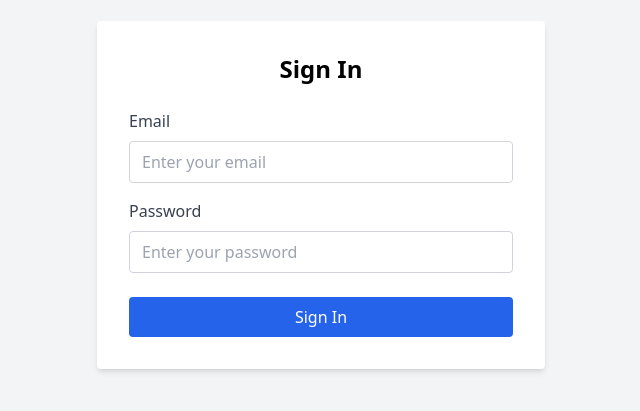
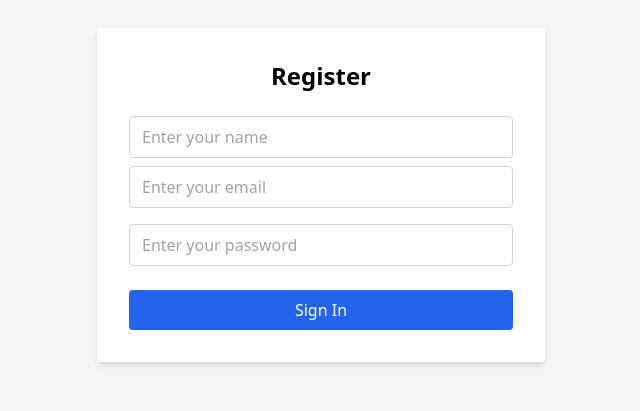
Before and after one commit to irisakellia/ST_PLANNER, a React (Vite) app: page /signin in a window 1280 px wide. Shown: the part 205-616 px from the top of the page, without its empty margins (319-959 px from the left). Built offline with nearby package versions, Linux system fonts and the light colour scheme.

Commit message:
[adding]

```diff
--- a/src/Signin.jsx
+++ b/src/Signin.jsx
@@ -2,12 +2,23 @@ import React from 'react';
 
 const Signin = () => {
   return (
+    <>
+
     <div className="flex items-center justify-center min-h-screen bg-gray-100">
-      <div className="bg-white p-8 rounded shadow-md w-full max-w-md">
-        <h2 className="text-2xl font-bold mb-6 text-center">Sign In</h2>
+         <div className="bg-white p-8 rounded shadow-md w-full max-w-md">
+        <h2 className="text-2xl font-bold mb-6 text-center">Register </h2>
         <form>
           <div className="mb-4">
-            <label htmlFor="email" className="block text-gray-700 mb-2">Email</label>
+            <label htmlFor="name" className="block text-gray-700 mb-2"></label>
+            <input
+              type="text"
+              id="name"
+              name="name"
+              className="w-full px-3 py-2 border border-gray-300 rounded"
+              placeholder="Enter your name"
+              required
+            />
+            <label htmlFor="email" className="block text-gray-700 mb-2"></label>
             <input
               type="email"
               id="email"
@@ -18,7 +29,7 @@ const Signin = () => {
             />
           </div>
           <div className="mb-6">
-            <label htmlFor="password" className="block text-gray-700 mb-2">Password</label>
+            <label htmlFor="password" className="block text-gray-700 mb-2"></label>
             <input
               type="password"
               id="password"
@@ -37,6 +48,7 @@ const Signin = () => {
         </form>
       </div>
     </div>
+    </>
   );
 };
 
```
